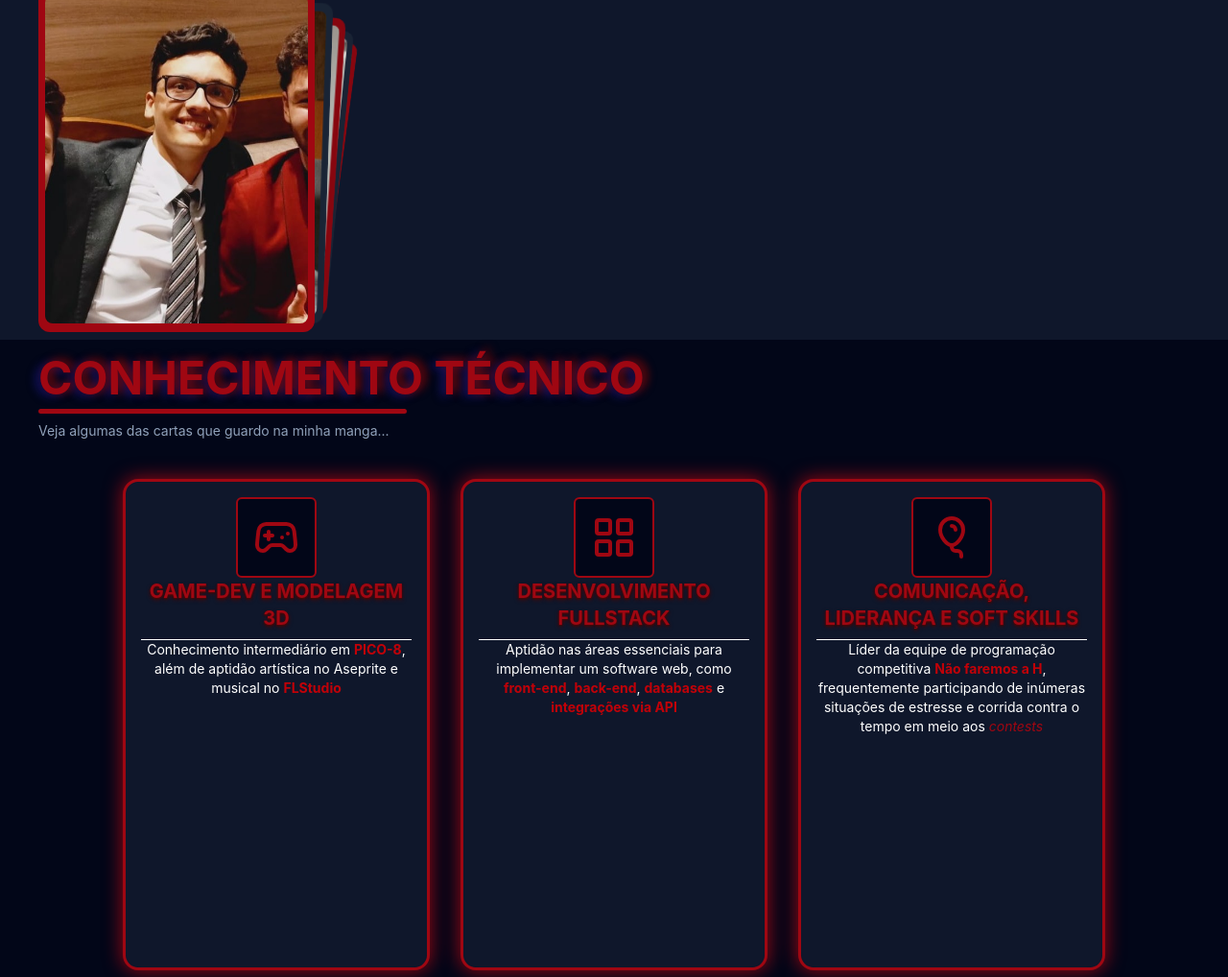
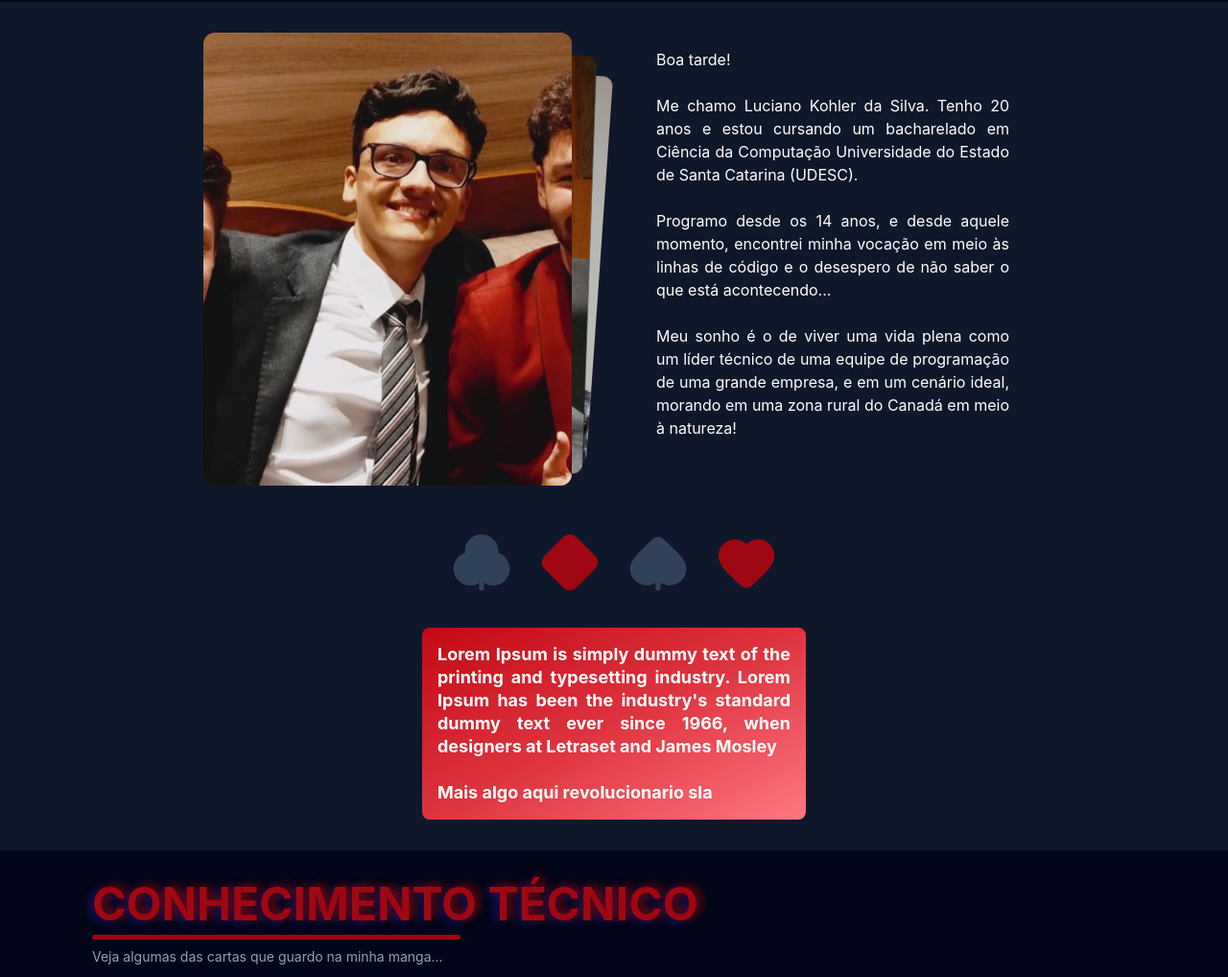
Before and after one commit to LucianoKohler/portfolio, a website: page index.html in a window 1280 px wide. Shown: the part 822-1840 px from the top of the page at 96% size. Drawn offline with nearby package versions, Linux system fonts and the light colour scheme.

Commit message:
progress on about me section

```diff
--- a/css/style.css
+++ b/css/style.css
@@ -63,11 +63,7 @@ b {
 }
 
 .wrapper {
-    @apply
-        pl-10
-        pr-10
-        pt-4
-        pb-4
+    padding: 32px 96px;
 }
 
 .link{
@@ -169,9 +165,10 @@ header .mainHeaderLink {
 
 #aboutMe {
     @apply
-        h-96
-        w-96
-
+        flex
+        flex-wrap
+        gap-8
+        justify-center
 }
 
 
@@ -183,31 +180,76 @@ header .mainHeaderLink {
         justify-center
         items-center
         rounded-xl
-        h-90!
-        w-72!
+}
+
+.cardsSwiper {
+    @apply
+        h-118
+        w-96
+        mr-10!
 }
 
 .aboutMeCard img {
-    width: 95%;
-    height: 95%;
+    width: 100%;
+    height: 100%;
     @apply
         rounded-lg
+}
+
+.vert, .horiz{
+    @apply
+        max-w-100
+        grow
+        text-justify
+}
+
+.vert div, .horiz div {
+    @apply
+        p-4
+        rounded-lg
+}
+
+.vert {
+    display: flex;
+    gap: 20px !important;
+    flex-grow: 1;
+    flex-direction: column !important;
+}
+
+.highlight {
+    background: linear-gradient(to left top, #ff7780, #de343f, #c30915);
+    color: white;
+    flex-grow: 1;
+    font-weight: 700;
+    text-align: justify;
+    min-width: 100%;
+    max-width: 300px;
+}
+
+.highlight p {
+    @apply
+        text-lg
+        leading-6
+
 }
 
 /* ----------------------- */
 /* TECHNICAL KNOWLEDGE CSS */
 /* ----------------------- */
 
+#cards {
+    @apply
+        flex
+        flex-wrap
+        p-8
+        justify-center
+        gap-8
+}
+
 .card{
     background-color: transparent;
     perspective: 1000px;
-    width: 100rem;
     transform: translateY(200%);
-}
-
-.card i {
-    @apply
-        text-red-800
 }
 
 .card:nth-of-type(1)              { animation: cardFlick 1.25s cubic-bezier(0.075, 1, 0.165, 1) 0.2s forwards; }
@@ -229,8 +271,6 @@ header .mainHeaderLink {
 
 .cardContent {
     position: relative;
-    width: 100%;
-    height: 100%;
     text-align: center;
     transition: transform 0.4s;
     transform-style: preserve-3d;
@@ -241,7 +281,7 @@ header .mainHeaderLink {
         w-[20em]
         rounded-2xl
         bg-slate-900
-        h-128
+        h-144
 }
 
 .cardFront, .cardBack {
@@ -274,6 +314,16 @@ header .mainHeaderLink {
     @apply
         z-1
         p-4
+        text-center
+}
+
+.cardBack h3 { @apply mb-0 }
+
+.cardBack hr {
+    @apply
+        border-2
+        border-red-800
+        m-2
 }
 
 .cardIcon{
@@ -284,7 +334,7 @@ header .mainHeaderLink {
         bg-slate-950
         border-red-800
         border-2
-        rounded-md
+        rounded-lg
 }
 
 /* ------------ */
@@ -533,6 +583,10 @@ header .mainHeaderLink {
 }
 
 @media screen and (max-width: 1024px) {
+    .wrapper {
+        padding: 32px 32px
+    }
+
     #timelineMain::after {
         left: 31px;
     }
--- a/index.html
+++ b/index.html
@@ -29,12 +29,35 @@
                         <div class="swiper-slide aboutMeCard"><img src="assets/me/a.jpg"></div>
                         <div class="swiper-slide aboutMeCard"><img src="assets/me/b.jpg"></div>
                         <div class="swiper-slide aboutMeCard"><img src="assets/me/c.jpg"></div>
-                        <div class="swiper-slide aboutMeCard"><img src="assets/me/d.jpg"></div>
-                        <div class="swiper-slide aboutMeCard"><img src="assets/me/e.jpg"></div>
                     </div>
                 </div>
             </div>
-         </div>
+            <div class="horiz">
+                <div class="h-full">
+                    Boa tarde!
+                    <br><br>
+                    Me chamo Luciano Kohler da Silva. Tenho 20 anos e estou cursando um bacharelado em Ciência da Computação Universidade do Estado de Santa Catarina (UDESC).
+                    <br><br>
+                    Programo desde os 14 anos, e desde aquele momento, encontrei minha vocação em meio às linhas de código e o desespero de não saber o que está acontecendo...
+                    <br><br>
+                    Meu sonho é o de viver uma vida plena como um líder técnico de uma equipe de programação de uma grande empresa, e em um cenário ideal, morando em uma zona rural do Canadá em meio à natureza!
+                </div>
+            </div>
+            <div class="vert">
+                <div class="flex justify-around">
+                    <i height="64px" width="64px" class="text-slate-700" data-lucide="club" fill="currentColor"></i>
+                    <i height="64px" width="64px" class="text-red-800" data-lucide="diamond" fill="currentColor"></i>
+                    <i height="64px" width="64px" class="text-slate-700" data-lucide="spade" fill="currentColor"></i>
+                    <i height="64px" width="64px" class="text-red-800" data-lucide="heart" fill="currentColor"></i>
+                </div>
+                <div class="highlight">
+                    <p>Lorem Ipsum is simply dummy text of the printing and typesetting industry. Lorem Ipsum has been the industry's standard dummy text ever since 1966, when designers at Letraset and James Mosley</p>
+                    <!-- Sempre tento gastar meu tempo livre da forma mais proveitosa possível,  -->
+                    <br>
+                    <p>Mais algo aqui revolucionario sla</p>
+                </div>
+            </div>
+        </div>
 
         <!-- Conhecimentos técnicos -->
         <div class="wrapper bg-slate-950" id="technicalKnowledge">
@@ -43,8 +66,8 @@
                 <hr>
                 <p>Veja algumas das cartas que guardo na minha manga...</p>
             </section>
-            <div class="flex p-8 justify-center gap-8 pr-40 pl-40" id="cards">
-                <div class="card">
+            <div id="cards">
+                <div class="card" id="cardGames">
                     <div class="cardContent">
                         <div class="cardFront">
                             <div class="w-8">
@@ -67,6 +90,7 @@
                             <p>
                                 Conhecimento intermediário em <b>PICO-8</b>, além de aptidão artística no Aseprite e musical no <b>FLStudio</b>
                             </p>
+                            <hr>
                         </div>
                     </div>
                 </div>
@@ -93,6 +117,16 @@
                             <p>
                                 Aptidão nas áreas essenciais para implementar um software web, como <b>front-end</b>, <b>back-end</b>, <b>databases</b> e <b>integrações via API</b>
                             </p>
+                            <hr>
+                                <!-- <img src="assets/softwares/figma.png" alt="">
+                                <img src="assets/softwares/react.png" alt="">
+                                <img src="assets/softwares/tailwind.png" alt="">
+                                <img src="assets/softwares/python.png" alt="">
+                                <img src="assets/softwares/node.png" alt="">
+                                <img src="assets/softwares/java.png" alt="">
+                                <img src="assets/softwares/postgresql.png" alt="">
+                                <img src="assets/softwares/insomnia.png" alt="">
+                                <img src="assets/softwares/typescript.png" alt=""> -->
                         </div>
                     </div>
                 </div>
@@ -118,8 +152,9 @@
                             <hr>
                             <p>
                                 Líder da equipe de programação competitiva <b>Não faremos a H</b>, frequentemente participando
-                        de inúmeras situações de estresse e corrida contra o tempo em meio aos <i>contests</i>
+                        de inúmeras situações de estresse e corrida contra o tempo em meio aos <b><i>contests</i></b> e campeonatos
                             </p>
+                            <hr>
                         </div>
                     </div>
                 </div>
@@ -248,7 +283,7 @@
           <div class="wrapper" id="blog">BLOG</div>
 
          <!-- Rodapé -->
-        <footer id="contact" class="bg-slate-950 p-10 flex flex-col">
+        <footer id="contact" class=" bg-slate-950 p-10 flex flex-col">
             <div class="flex justify-center flex-wrap">
                 <div class=" grow">
                     <h2 class="text-center lg:text-left">Agradeço por conhecer um pouco mais de mim!</h2>
```
Also changed, not shown: assets/me/d.jpg (deleted), assets/me/e.jpg (deleted), assets/softwares/figma.png (added), assets/softwares/insomnia.png (added), assets/softwares/java.png (added), assets/softwares/node.png (added), assets/softwares/postgresql.png (added), assets/softwares/python.png (added), assets/softwares/react.png (added), assets/softwares/tailwind.png (added), assets/softwares/typescript.png (added), dist/output.css.
